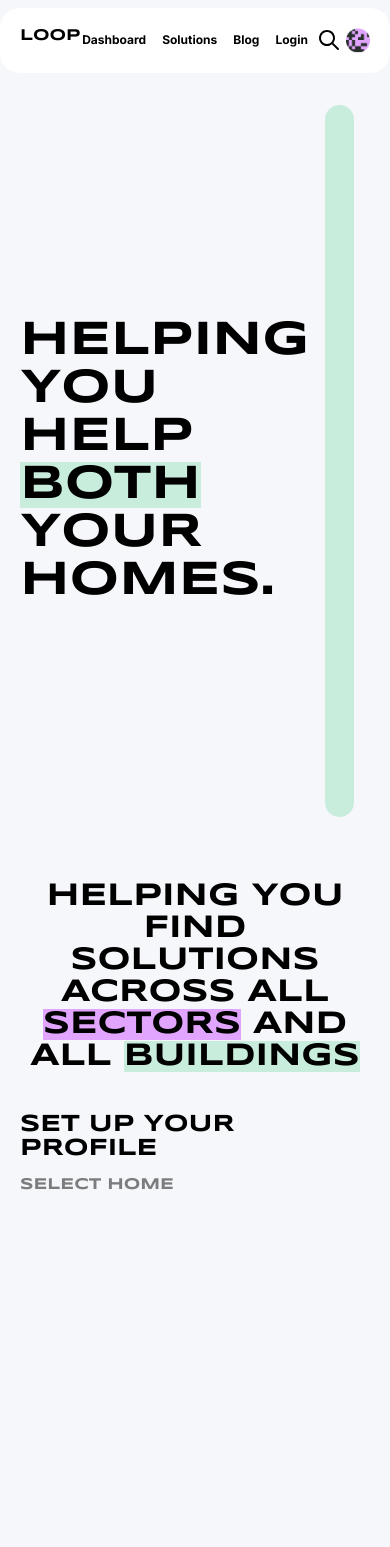
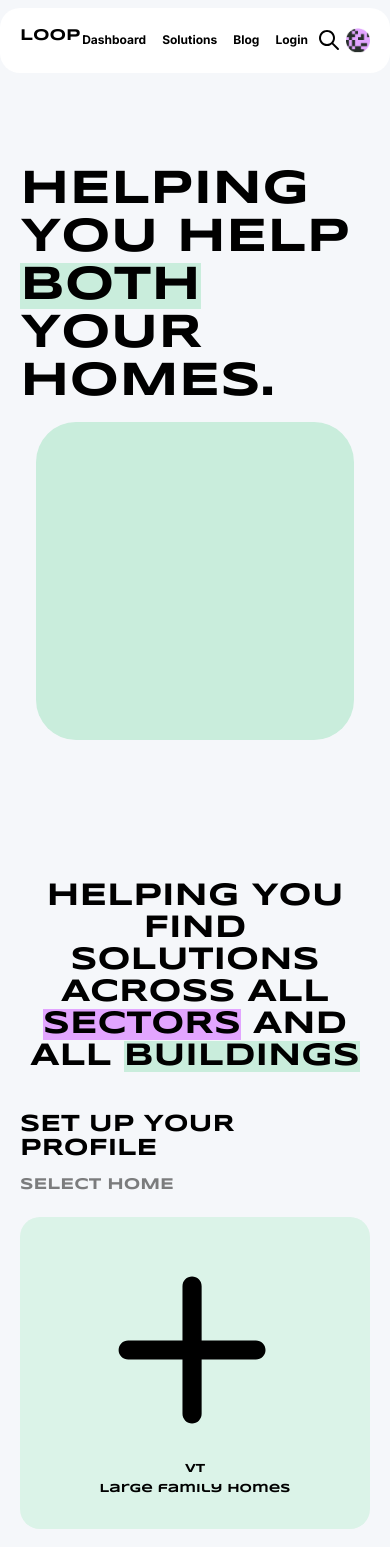
Before and after one commit to pranavkannepalli/loop, a Next.js app: page / in a window 390 px wide. Shown: the top 1547 px of the page. Before the commit the page ends 1217 px from the top, so only its background shows below. Built offline with nearby package versions, Linux system fonts and the light colour scheme.

Commit message:
home cards with some level of responsiveness

```diff
--- a/app/globals.css
+++ b/app/globals.css
@@ -57,6 +57,7 @@ h6 {
 	font-size: 12px;
 	font-family: "Syncopate", sans-serif;
 	line-height: 100%;
+	font-weight: bold;
 }
 
 button {
--- a/app/page.js
+++ b/app/page.js
@@ -1,13 +1,15 @@
+import HomeCard from "@/components/HomeCard";
+
 export default function Home() {
 	return (
 		<main className="layout">
-			<div className="flex flex-row h-[calc(100vh-100px)] items-center my-4">
-				<div className="flex-1">
+			<div className="flex flex-col md:flex-row h-[calc(100vh-100px)] justify-center items-center my-4">
+				<div className="md:flex-1">
 					<h1 className="leading-none">
 						Helping you help <span className="bg-green-600">both</span> your homes.
 					</h1>
 				</div>
-				<div className="flex-1 h-full box-border py-4 px-4 ">
+				<div className="aspect-square md:flex-1 w-full box-border py-4 px-4 ">
 					<div className="bg-green-600 h-full rounded-[40px]"></div>
 				</div>
 			</div>
@@ -18,6 +20,11 @@ export default function Home() {
 				<h3 className="text-left my-2">Set Up Your Profile</h3>
 				<h4 className="text-left my-2 text-white-400">Select Home</h4>
 			</div>
+			<div className="flex flex-col sm:flex-row gap-[20px]">
+				<HomeCard svg="add" color="bg-green-500" name="VT" description="Large family homes" />
+				<HomeCard svg="add" color="bg-yellow-500" name="VT" description="Large family homes" />
+				<HomeCard svg="add" color="bg-purple-500" name="VT" description="Large family homes" />
+			</div>
 		</main>
 	);
 }
--- /dev/null
+++ b/components/HomeCard/index.js
@@ -0,0 +1,11 @@
+import Icon from "../Icon";
+
+export default function HomeCard({ svg, color, name, description }) {
+	return (
+		<div className={`flex flex-col gap-[5px] flex-1 p-[20px] sm:p-[40px] items-center justify-center ${color} rounded-[20px] aspect-[4/3]`}>
+			<Icon name={svg} className="w-3/4 h-3/4 aspect-square" />
+			<h6 className="text-center">{name}</h6>
+			<p className="text-center caption">{description}</p>
+		</div>
+	);
+}
--- a/tailwind.config.js
+++ b/tailwind.config.js
@@ -51,6 +51,9 @@ module.exports = {
 			boxShadow: {
 				card: "0px 8px 32px 0px rgba(0 0 0 0.12)",
 			},
+			screens: {
+				sm: "450px",
+			},
 		},
 	},
 	plugins: ["prettier-plugin-tailwindcss"],
```
